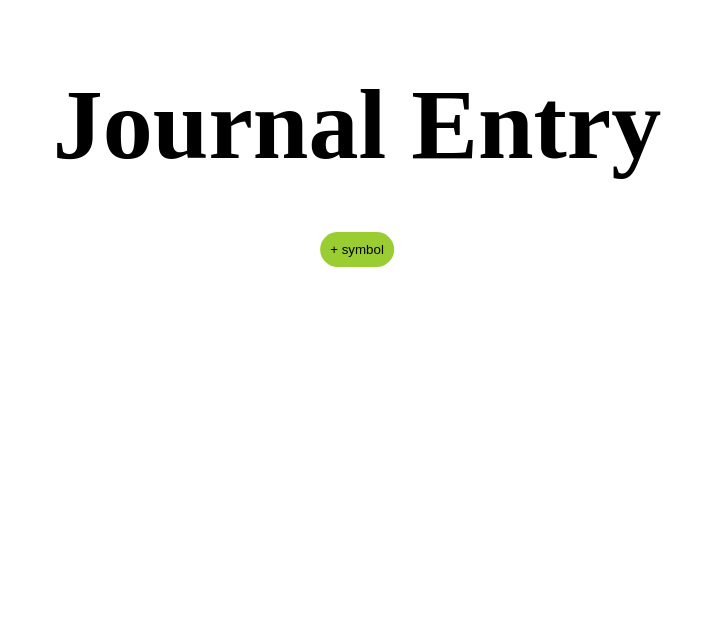
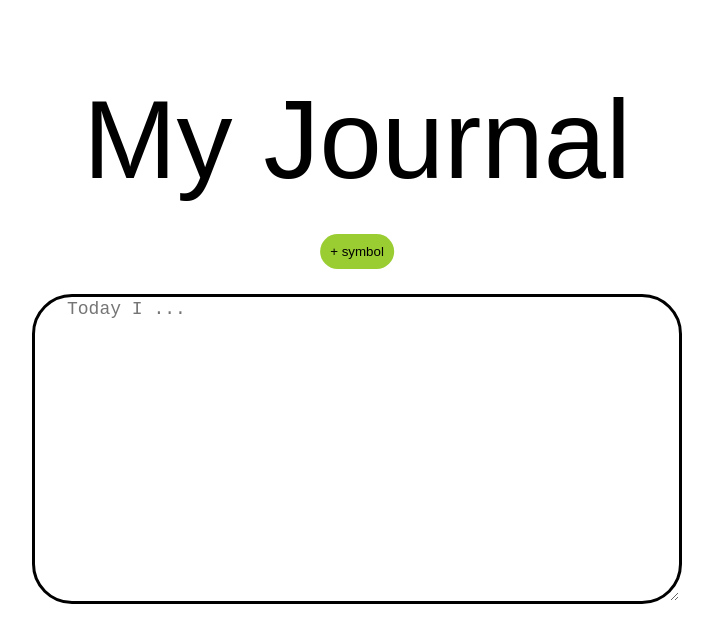
Before and after one commit to SMei201900/Journal-Project, a plain HTML site: page index.html in a window 1280 px wide. Shown: the whole page, without its empty margins (283-996 px from the left). Drawn offline with Linux system fonts and the light colour scheme; a web font is replaced by a local one.

Commit message:
added a text field to write for the journal. Renamed the title to be more fitting. Styled the text-field such as rounded the corners and positioning under everything else. Adding custom font

```diff
--- a/index.html
+++ b/index.html
@@ -5,10 +5,18 @@
     <meta name="viewport" content="width=device-width, initial-scale=1.0" />
     <title>My Journal</title>
     <link rel="stylesheet" href="styles.css" />
+    <style>
+      @import url("https://fonts.googleapis.com/css2?family=Gaegu&display=swap");
+    </style>
   </head>
   <body>
-    <h1>Journal Entry</h1>
+    <h1>My Journal</h1>
     <button id="plusSymbol">+ symbol</button>
+    <textarea
+      name="journalEntry"
+      id="journalBox"
+      placeholder="Today I ..."
+    ></textarea>
   </body>
   <script src="script.js"></script>
 </html>
--- a/styles.css
+++ b/styles.css
@@ -1,10 +1,13 @@
 h1 {
-  font-size: 100px;
+  font-size: 7em;
   text-align: center;
-  margin-bottom: 50px;
+  margin-bottom: 30px;
+  font-weight: 400;
 }
 
 #plusSymbol {
+  /* font-size: 22px;
+  font-family: "Gaegu", sans-serif; */
   background: yellowgreen; /*TEMP COLOR*/
   padding: 10px;
   border: none;
@@ -20,7 +23,40 @@ h1 {
   transform: translateX(-50%) scale(1.1); /*makes sure centerOfBtn is in the middle + enlarges the btn*/
 }
 
+#journalBox {
+  margin-top: 60px;
+  position: absolute;
+  left: 50%;
+  transform: translateX(
+    -50%
+  ); /*above 3 codes is to make sure the box is in the middle*/
+  height: 300px;
+  width: 50%; /*implementing a default sizing for the journalTextBox*/
+  border: solid 3px;
+  border-radius: 40px; /**/
+}
+
+#journalBox::placeholder {/*applies only to the journalTextBox's placeholder text*/
+  padding-left: 30px;
+  font-size: 18px;
+}
+
+/*journal colors:
+#D6BFDE purple
+#F7CFD8 pink
+#FCD23F yellow
+#F7A28D red/coral
+#F4CFB5 peach*/
+
 /*PLANS?
 add a border gradient upon hovering the button
 add sliding aniamtion to reveal new text for button
 */
+
+/*ALT + SHIFT + F = formatting */
+
+body {
+  font-family: "Gaegu", sans-serif;
+  font-weight: 400;
+  font-style: normal;
+}
```
